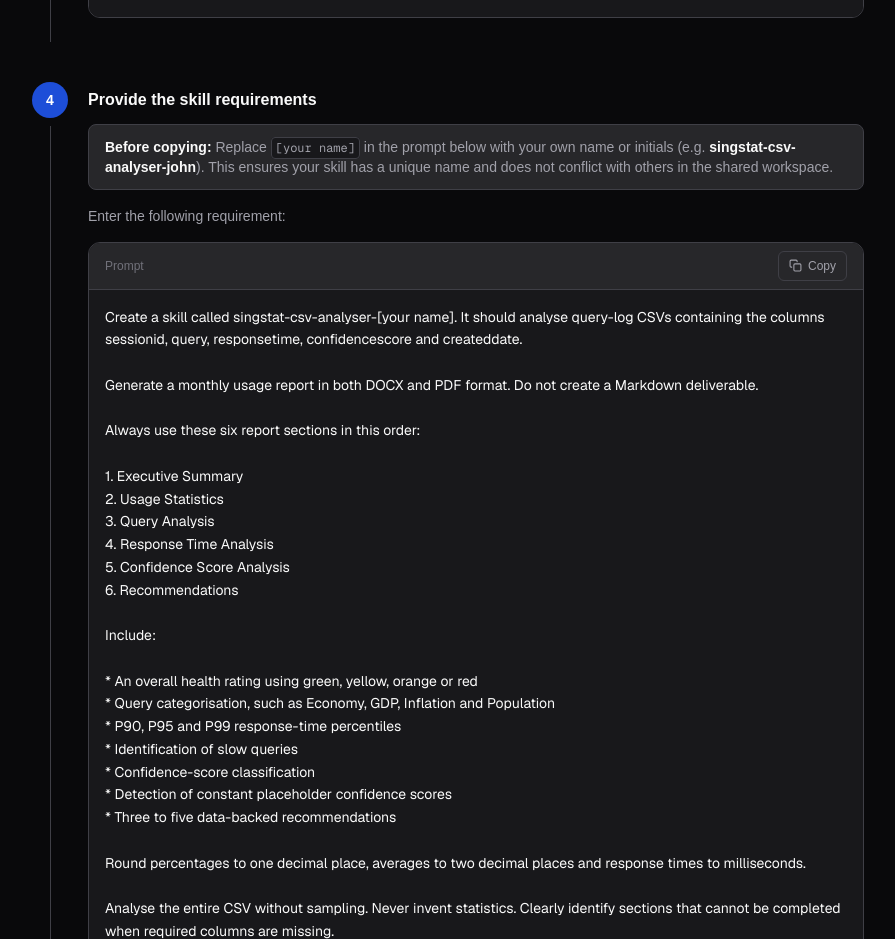
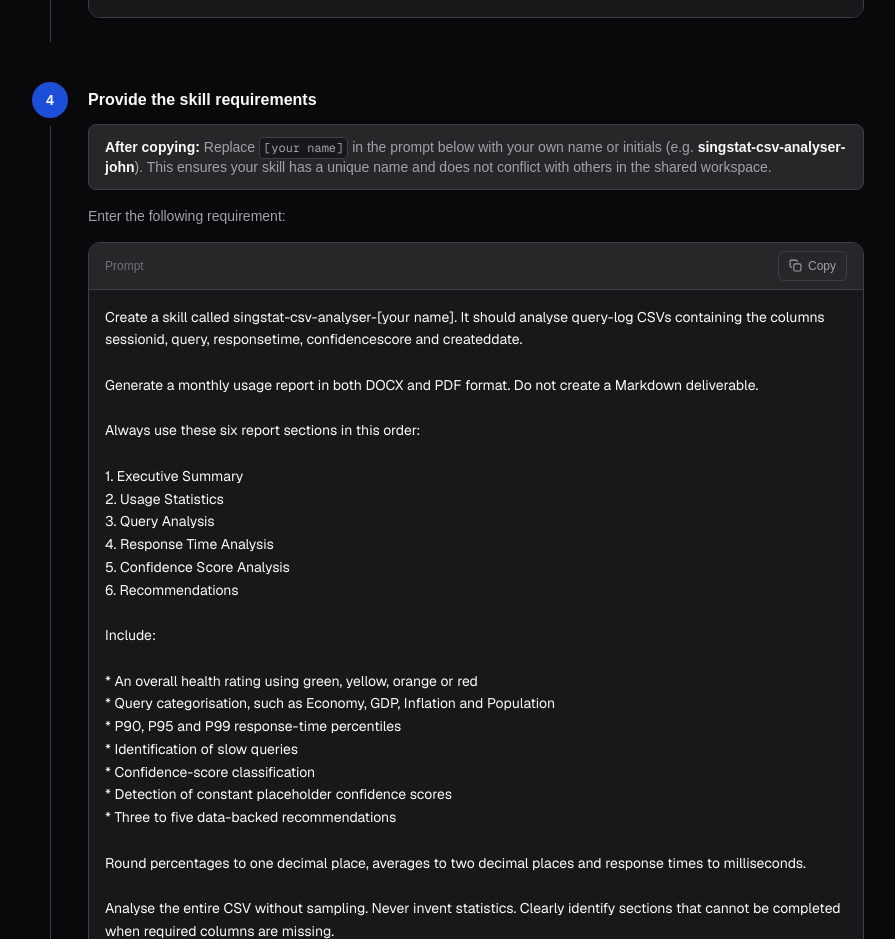
Before and after one commit to lbovboe/tech-drive-guide, a Next.js app: page /tech-drive-guide/csv-analyser in a window 1280 px wide. Shown: the part 1460-2399 px from the top of the page, without its empty margins (320-1215 px from the left). Built offline with nearby package versions, Linux system fonts and the light colour scheme.

Commit message:
Update page.tsx

```diff
--- a/app/csv-analyser/page.tsx
+++ b/app/csv-analyser/page.tsx
@@ -72,7 +72,7 @@ export default function CsvAnalyserPage() {
           className="mb-4 rounded-lg px-4 py-3 text-sm"
           style={{ background: 'var(--bg-surface-2)', border: '1px solid var(--border)' }}
         >
-          <span className="font-semibold" style={{ color: 'var(--text-primary)' }}>Before copying: </span>
+          <span className="font-semibold" style={{ color: 'var(--text-primary)' }}>After copying: </span>
           <span style={{ color: 'var(--text-secondary)' }}>
             Replace <code className="rounded px-1 py-0.5 text-xs font-mono" style={{ background: 'var(--bg-surface)', border: '1px solid var(--border)' }}>[your name]</code> in the prompt below with your own name or initials (e.g. <strong style={{ color: 'var(--text-primary)' }}>singstat-csv-analyser-john</strong>). This ensures your skill has a unique name and does not conflict with others in the shared workspace.
           </span>
```
